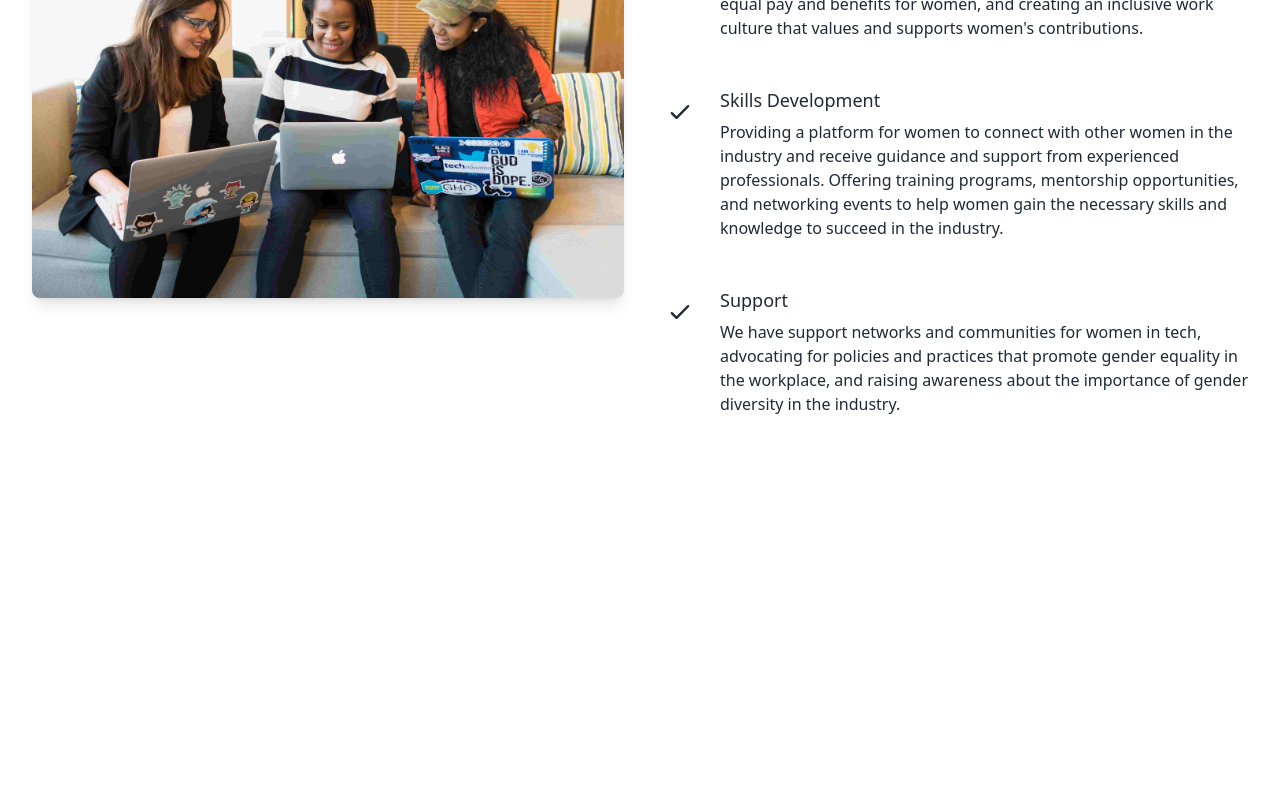
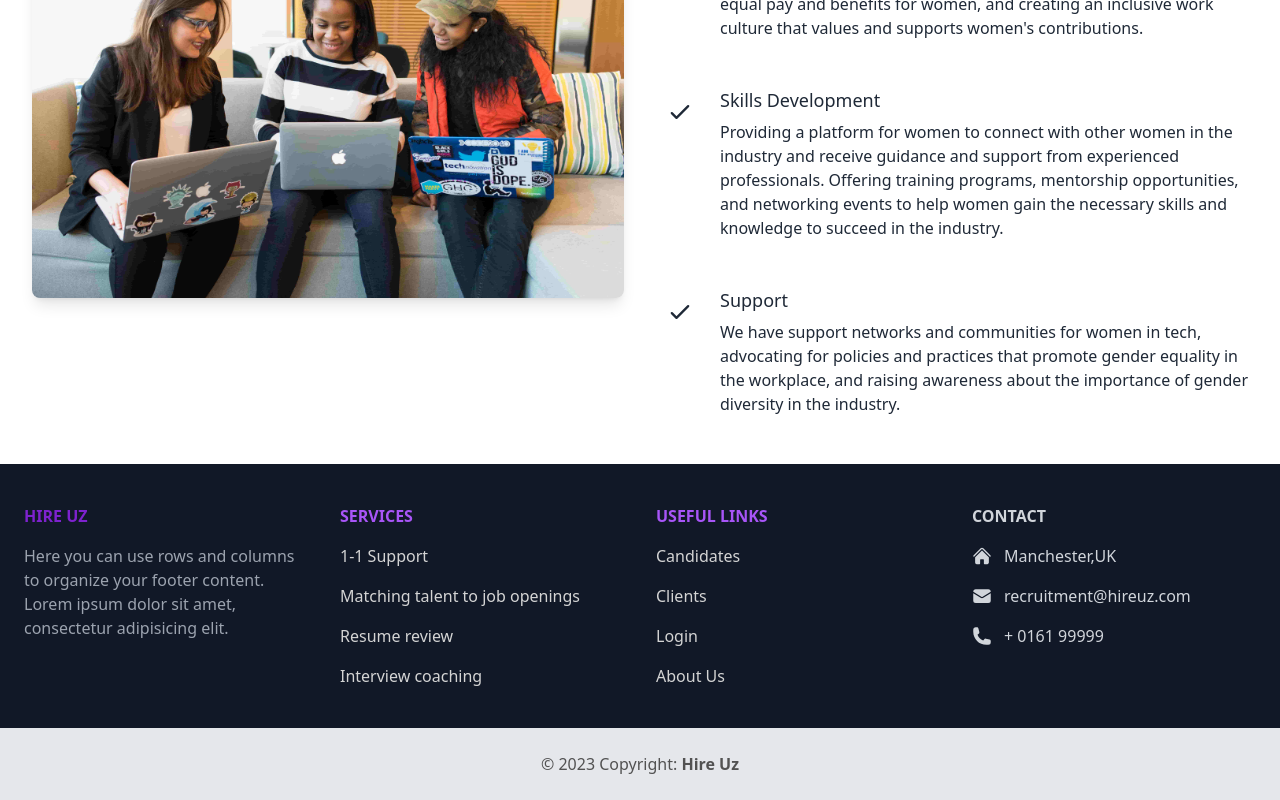
Before and after one commit to uzma981/HireUz, a React (Vite) app: page / in a window 1280 px wide. Shown: the part 1460-2260 px from the top of the page. Before the commit the page ends 1924 px from the top, so only its background shows below. Built offline with nearby package versions, Linux system fonts and the light colour scheme; no server answers; what @shrutibalasa/tailwind-grid-auto-fit would draw is missing.

Commit message:
added footer to home page

```diff
--- a/src/components/HomeScreen/Home.jsx
+++ b/src/components/HomeScreen/Home.jsx
@@ -5,6 +5,7 @@ import {
   AiFillLinkedin,
   AiFillFacebook,
 } from 'react-icons/ai';
+import Footer from '../Footer';
 import { Link } from 'react-router-dom';
 export default function Home() {
   return (
@@ -26,24 +27,6 @@ export default function Home() {
           <AiFillFacebook />
         </div>
         <div className="text-left md:text-center">
-          {/* <a
-            href="#"
-            className="inline-flex items-end  py-3 text-base font-medium text-white rounded-lg hover:text-black focus:ring-purple-500"
-          >
-            Find out more
-            <svg
-              className="w-5 h-5 ml-2 -mr-1"
-              fill="currentColor"
-              viewBox="0 0 20 20"
-              xmlns="http://www.w3.org/2000/svg"
-            >
-              <path
-                fillRule="evenodd"
-                d="M10.293 3.293a1 1 0 011.414 0l6 6a1 1 0 010 1.414l-6 6a1 1 0 01-1.414-1.414L14.586 11H3a1 1 0 110-2h11.586l-4.293-4.293a1 1 0 010-1.414z"
-                clipRule="evenodd"
-              ></path>
-            </svg>
-          </a> */}
           <Link
             to="/about"
             className="inline-flex items-end  py-3 text-base font-medium text-white rounded-lg hover:text-black focus:ring-purple-500"
@@ -66,6 +49,7 @@ export default function Home() {
       </div>
 
       <Introduction />
+      <Footer/>
     </div>
   );
 }
```
